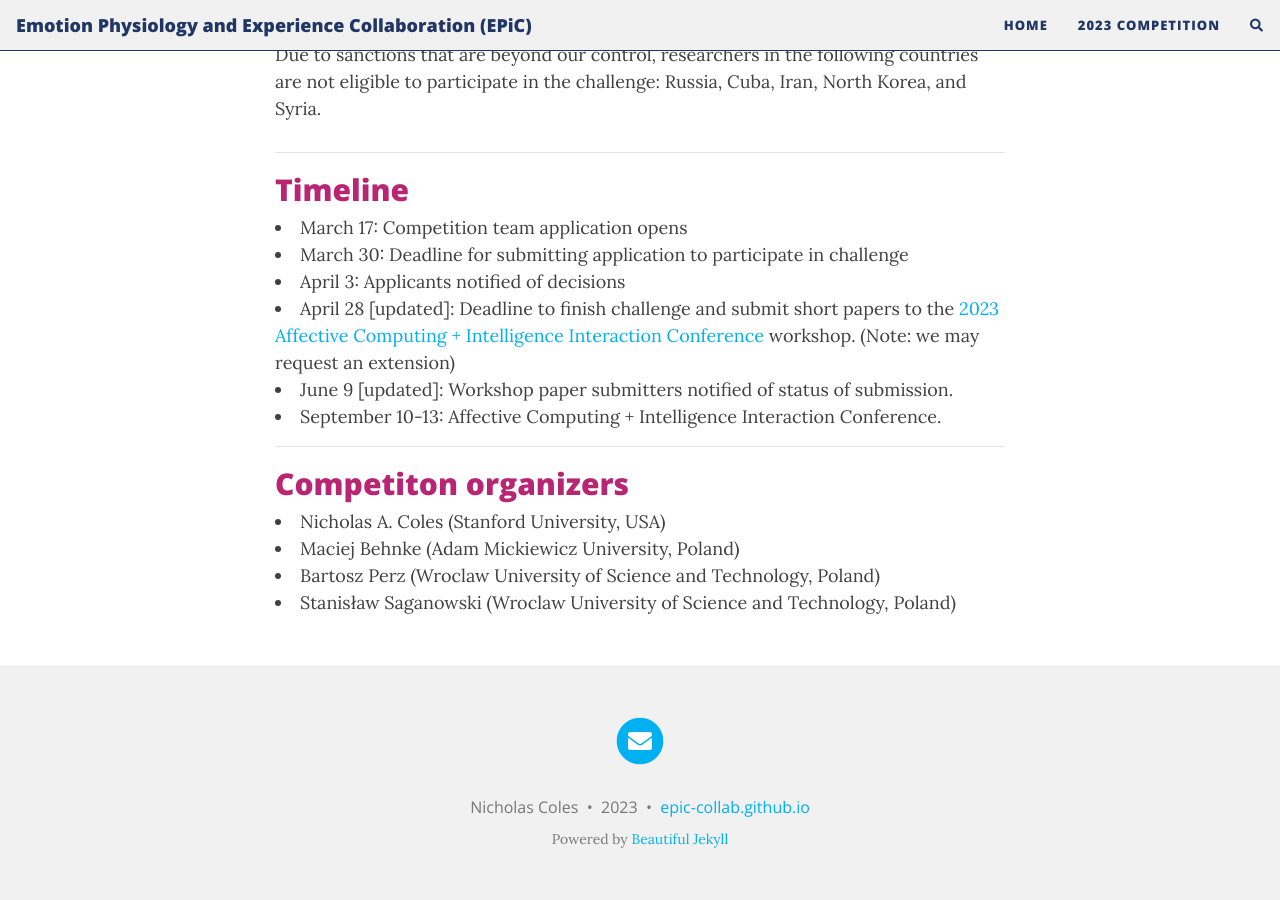
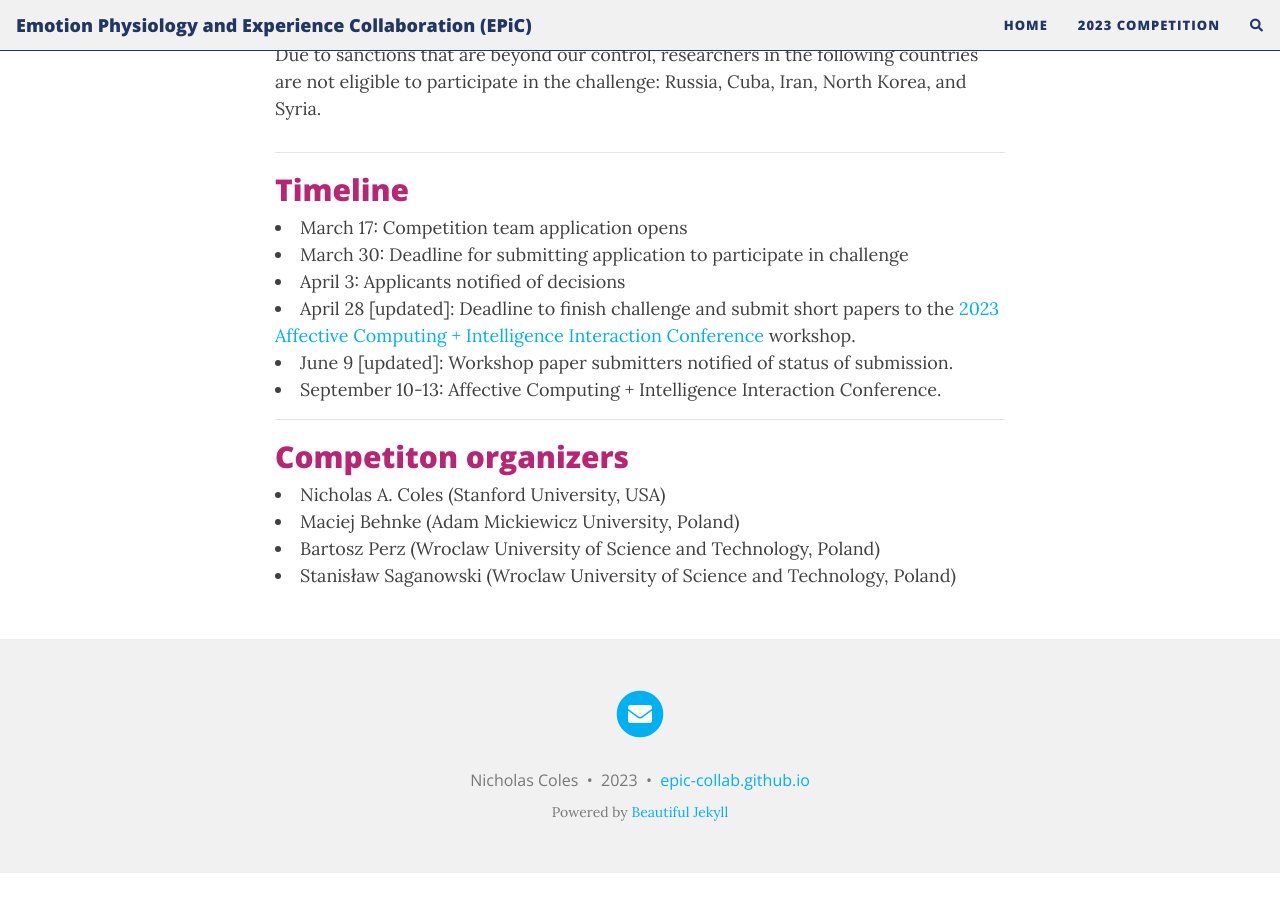
Before and after one commit to epic-collab/epic-collab.github.io, a Jekyll site: the page built from competition.md, in a window 1280 px wide and 900 px high, scrolled down 1985 px. Built offline with Jekyll 4.4.1, drawn with Linux system fonts in a browser that asks for light colours; nearby versions of some CDN libraries; comment, search, counter and statistics services are not loaded; after the commit the page ends 2858 px from its top, so only the background shows below that.

Commit message:
Update competition.md

```diff
--- a/competition.md
+++ b/competition.md
@@ -88,7 +88,7 @@
 
 <li>April 3: Applicants notified of decisions</li>
 
-<li>April 28 [updated]: Deadline to finish challenge and submit short papers to the <a href = "https://acii-conf.net/">2023 Affective Computing + Intelligence Interaction Conference</a> workshop. (Note: we may request an extension)</li>
+<li>April 28 [updated]: Deadline to finish challenge and submit short papers to the <a href = "https://acii-conf.net/">2023 Affective Computing + Intelligence Interaction Conference</a> workshop.</li>
 
 <li>June 9 [updated]: Workshop paper submitters notified of status of submission.</li>
 
```
